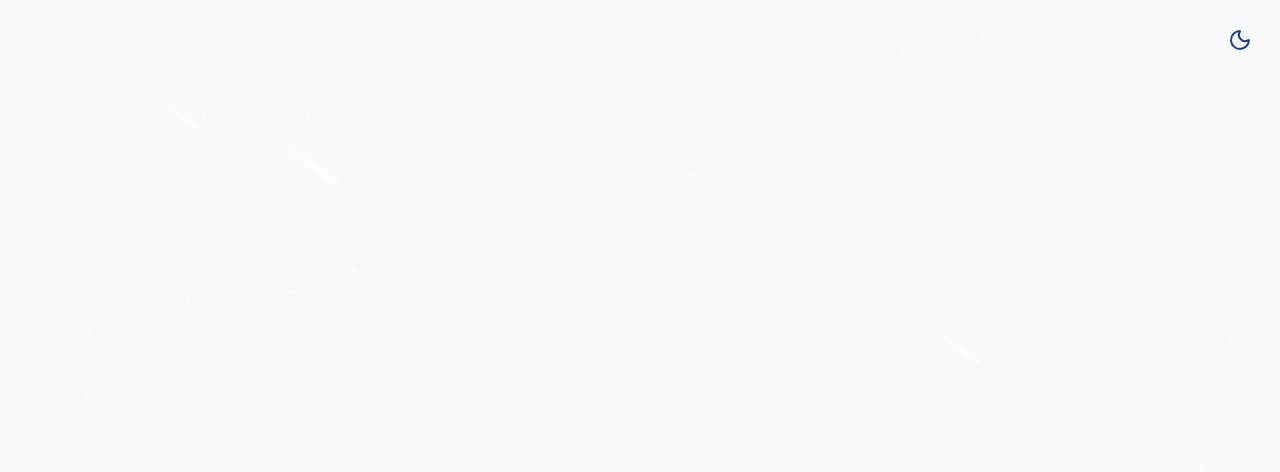
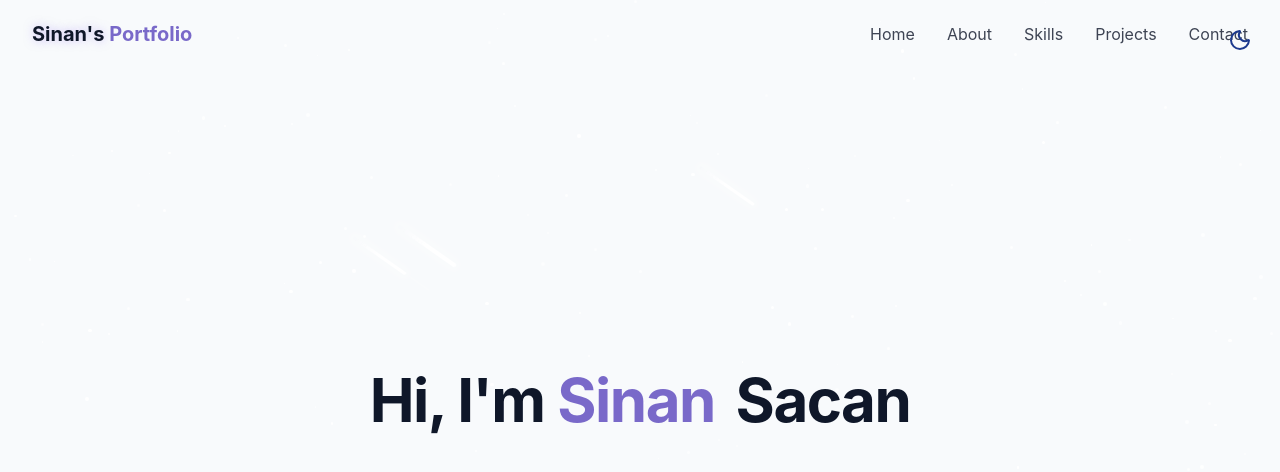
Before and after one commit to sin-n581/My-Portfolio, a React (Vite) app: page / in a window 1280 px wide. Shown: the top 472 px of the page. Built offline with nearby package versions, Linux system fonts and the light colour scheme.

Commit message:
Navbar and uncompleted Hero section

```diff
--- /dev/null
+++ b/src/components/HeroSection.tsx
@@ -0,0 +1,22 @@
+
+export const HeroSection = () => {
+    return <section
+    id="hero"
+    className="relative min-h-screen flex flex-col items-center justify-center px-4"
+    >
+
+        <div className="container max-w-4xl mx-auto text-center z-10">
+            <div className="space-y-6">
+                <h1 className="text-4xl md:text-6xl font-bold tracking-tight">
+                    <span className="opacity-0 animate-fade-in"> Hi, I'm </span>
+                    <span className="text-primary opacity-0 animate-fade-in-delay-1 "> Sinan </span>
+                    <span className="text-gradient ml-2 opacity-0 animate-fade-in-delay-2 "> Sacan </span>
+                </h1>
+
+            </div>
+
+        </div>
+
+
+    </section>
+}
--- /dev/null
+++ b/src/components/NavBar.tsx
@@ -0,0 +1,90 @@
+import { useEffect, useState } from 'react';
+import {cn} from '../lib/utils';
+import { Menu, X } from "lucide-react";
+
+const navItems = [
+    {name :"Home", href: "#hero"},
+    {name :"About", href: "#about"},
+    {name :"Skills", href: "#skills"},
+    {name :"Projects", href: "#projects"},
+    {name :"Contact", href: "#contact"},
+];
+
+
+export const Navbar = () => {
+    const [isScrolled, setIsScrolled] = useState(false);
+    const [isMenuOpen, setIsMenuOpen] = useState(false);
+
+
+    useEffect(() => {
+        const handleScroll = () => {
+            setIsScrolled(window.screenY > 10)
+        }
+
+        window.addEventListener("scroll", handleScroll);
+        return () => window.removeEventListener("scroll", handleScroll);
+    }, []);
+
+    return (
+    <nav className = {cn(
+        "fixed w-full z-40 transition-all duration-300",
+         isScrolled ? "py-3 bg-background/80 backdrop-blur-md shadow-xs" : "py-5"
+        )}
+        >
+            <div className="container flex items-center justify-between">
+                <a className="text-xl font-bold text-primary flex imets-center"
+                    href="#hero">
+                    <span  className="relative z-10">
+                        <span className="text-glow text-foreground"> Sinan's</span> Portfolio
+                    </span>
+                </a>
+
+                {/* desktop nav */}
+                <div className="hidden md:flex space-x-8">
+                    {navItems.map((item, key) => (
+                        <a key={key} href={item.href} className="text-foreground/80 hover:text-primary transition-colors duration-300">
+                             {item.name}
+                        </a>
+                    ))}
+                </div>
+
+
+                {/* mobile nav */}
+
+                <button
+                onClick ={() => setIsMenuOpen((prev) => !prev)}
+                className="md:hidden p-2 text-foreground z-50"
+                aria-label={isMenuOpen ? "Close Menu": "Open Menu"}
+                >
+                    {isMenuOpen ? <X size={24} /> : < Menu size={24}/>}
+                </button>
+
+
+
+
+                <div className={cn(
+                    "fixed inset-0 bg-background/95 backdrop-blur-md z-40 flex flex-col items-center justify-center",
+                    "transition-all duration-300 md:hidden",
+                    isMenuOpen
+                    ? "opacity-100 pointer-events-auto"
+                    : "opacity-0 pointer-events-none"
+                    )}
+                    >
+                    <div className="flex flex-col space-y-8 text-xl">
+                        {navItems.map((item, key) => (
+                            <a
+                                key={key}
+                                href={item.href}
+                                className="text-foreground/80 hover:text-primary transition-colors duration-300"
+                                onClick={() => setIsMenuOpen(false)}
+                              >
+
+                             {item.name}
+                            </a>
+                     ))}
+                    </div>
+                </div>
+             </div>
+        </nav>
+    );
+};
--- a/src/index.css
+++ b/src/index.css
@@ -15,10 +15,10 @@
   --animata-float: float 6s ease-in-out infinite;
   --animata-pulse-subject: pulse-subtle 4s ease-in-out infinite;
   --animate-fade-in: fade-in 0.7s ease-out forwards;
-  --animate-fade-in-delat-1: fade-in 0.7s ease-out 0.2s forwards;
-  --animate-fade-in-delat-2: fade-in 0.7s ease-out 0.4s forwards;
-  --animate-fade-in-delat-3: fade-in 0.7s ease-out 0.6s forwards;
-  --animate-fade-in-delat-4: fade-in 0.7s ease-out 0.8s forwards;
+  --animate-fade-in-delay-1: fade-in 0.7s ease-out 0.2s forwards;
+  --animate-fade-in-delay-2: fade-in 0.7s ease-out 0.4s forwards;
+  --animate-fade-in-delay-3: fade-in 0.7s ease-out 0.6s forwards;
+  --animate-fade-in-delay-4: fade-in 0.7s ease-out 0.8s forwards;
   --animate-meteor: meteor 5s linear infinite;
 
 
--- a/src/pages/Home.tsx
+++ b/src/pages/Home.tsx
@@ -1,18 +1,24 @@
+import { Navbar } from "../components/NavBar";
 import { ThemeToggle } from "../components/ThemeToggle";
 import { StarBackground } from "../components/StarBackground";
-
+import { HeroSection } from "../components/HeroSection";
 
 export const Home = () => {
   return <div className ="min-h-screen bg-background text-foreground overflow-x-hidden">
 
     {/* Theme toggle*/}
      <ThemeToggle />
+
     {/* Backround Effects*/}
       <StarBackground />
+
     {/* Navbar*/}
+      <Navbar />
 
     {/* Main Content */}
-
+      <main>
+        <HeroSection />
+      </main>
 
     {/* Footer */}
 
```
